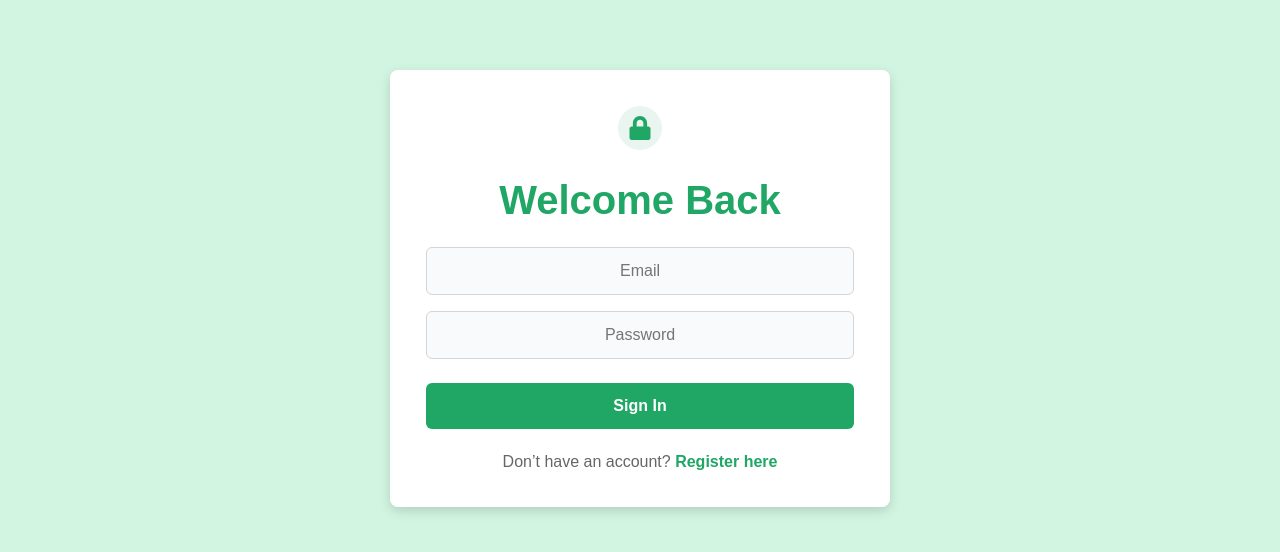
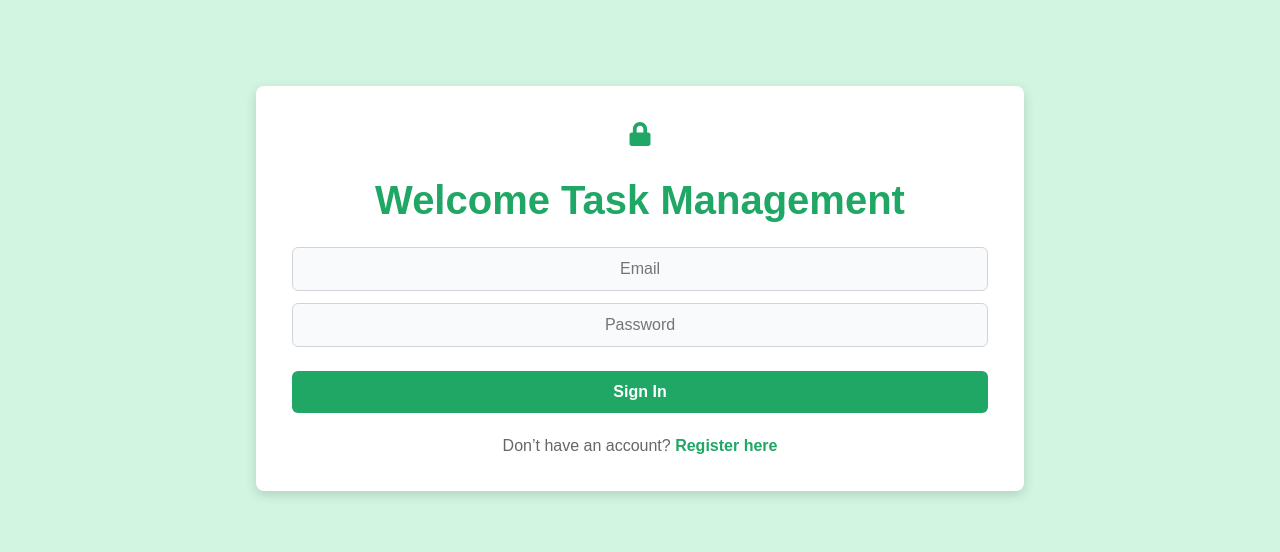
Before and after one commit to aashika1108/NeuroStack_Prototype, a React (Vite) app in the folder frontend/: page / in a window 1280 px wide. Shown: the part 294-846 px from the top of the page. Built offline with nearby package versions, Linux system fonts and the light colour scheme.

Commit message:
Sixth Commit: FIx UI Update

```diff
--- a/frontend/src/pages/Login.jsx
+++ b/frontend/src/pages/Login.jsx
@@ -21,13 +21,13 @@ const Login = () => {
 
   return (
     <div className="login-container">
-      <div className="card no-scroll">
+      <div className="login-card">
         <div style={{ display: "flex", justifyContent: "center", marginBottom: "28px" }}> {/* Slightly increased margin for bigger box */}
           <div className="icon-circle">
             <FaLock className="icon" color="#20a665" size={24} /> {/* Larger icon for bigger box */}
           </div>
         </div>
-        <h1 style={{ fontSize: "2.5rem", fontWeight: "bold", color: "#20a665", marginBottom: "24px", textAlign: "center" }}>Welcome Back</h1> {/* Larger font and centered for bigger box */}
+        <h1 style={{ fontSize: "2.5rem", fontWeight: "bold", color: "#20a665", marginBottom: "24px", textAlign: "center" }}>Welcome Task Management</h1> {/* Larger font and centered for bigger box */}
         <form onSubmit={handleSubmit} style={{ textAlign: "center" }}>
           <div className="form-group">
             <input
--- a/frontend/src/styles.css
+++ b/frontend/src/styles.css
@@ -29,16 +29,30 @@ body {
   justify-content: center;
 }
 
-/* Card Styles */
+/* Card Styles (for Login, Register, TaskDetails) */
 .card {
   background: #fff;
+  align-self: center;
+  margin: auto;
+  margin-top: 20px;
   border-radius: 8px; /* Simple, rounded corners */
-  box-shadow: 0 4px 12px rgba(0, 0, 0, 0.15); /* Subtle shadow for depth */
-  padding: 36px; /* Increased padding for slightly bigger box (login, register, task details) */
-  width: 100%;
-  max-width: 500px; /* Default for login, register, task details */
+  box-shadow: 0 4px 12px rgba(0, 0, 0, 0.15);  /*Subtle shadow for depth */
+  padding: 36px; /* Increased padding for slightly bigger box */
+  width: 80%; /* Default for login, register, task details */
   transition: transform 0.2s ease; /* Simple hover effect */
-  max-height: 90vh; /* Limit card height to prevent overflow, but aim for no scroll */
+  /*max-height: 1000vh;  Limit card height to prevent overflow, but aim for no scroll */
+  overflow: hidden; /* Prevent scrolling within the card */
+}
+
+.login-card {
+  background: #ffffff;
+  margin: auto;
+  border-radius: 8px; /* Simple, rounded corners */
+  box-shadow: 0 4px 12px rgba(0, 0, 0, 0.15);  /*Subtle shadow for depth */
+  padding: 36px; /* Increased padding for slightly bigger box */
+  width: 60%; /* Default for login, register, task details */
+  transition: transform 0.2s ease; /* Simple hover effect */
+  /*max-height: 1000vh;  Limit card height to prevent overflow, but aim for no scroll */
   overflow: hidden; /* Prevent scrolling within the card */
 }
 
@@ -46,15 +60,14 @@ body {
   transform: translateY(-2px); /* Simple hover lift */
 }
 
-/* Dashboard-Specific Card Styles */
+/* Dashboard-Specific Card Styles (Confirmed, 100% Width) */
 .dashboard-card {
-  background: #fff;
+  background: #fff; /* Simple white background, matching screenshot */
   border-radius: 8px; /* Simple, rounded corners */
   box-shadow: 0 4px 12px rgba(0, 0, 0, 0.15); /* Subtle shadow for depth */
-  padding: 40px; /* Increased padding for dashboard */
-  margin: 20px; /* Added margin for dashboard */
-  width: 100%;
-  max-width: 600px; /* Increased max-width for dashboard, matching screenshot */
+  padding: 20px; /* Adjusted padding for dashboard, matching screenshot */
+  margin: 10px; /* Adjusted margin for dashboard, matching screenshot */
+  width: 60%; /* Set to full width, matching screenshot */
   transition: transform 0.2s ease; /* Simple hover effect */
   max-height: 90vh; /* Limit card height to prevent overflow, but aim for no scroll */
   overflow: hidden; /* Prevent scrolling within the card */
@@ -64,16 +77,59 @@ body {
   transform: translateY(-2px); /* Simple hover lift */
 }
 
-/* Form Styles */
+/* Dashboard Grid (Confirmed, Unchanged) */
+.dashboard-grid {
+  display: grid;
+  gap: 15px; /* Adjusted gap to match screenshot */
+  grid-template-columns: repeat(1, 1fr);
+  padding: 0 10px; /* Adjusted padding for spacing, matching screenshot */
+  max-height: 70vh; /* Limit height to prevent scrolling */
+  overflow-y: auto; /* Allow vertical scrolling within grid if needed */
+}
+
+@media (min-width: 640px) {
+  .dashboard-grid {
+    grid-template-columns: repeat(2, 1fr);
+  }
+}
+
+@media (min-width: 1024px) {
+  .dashboard-grid {
+    grid-template-columns: repeat(3, 1fr);
+  }
+}
+
+
+.card:hover {
+  transform: translateY(-2px); /* Simple hover lift */
+}
+
+/* Task Form Card Styles (Updated for 70% Width, Simplicity) */
+.task-form-card {
+  background: #fff; /* Simple white background, matching screenshot */
+  border-radius: 8px; /* Simple, rounded corners */
+  box-shadow: 0 4px 12px rgba(0, 0, 0, 0.15); /* Subtle shadow for depth */
+  padding: 15px; /* Increased padding for task form, matching screenshot */
+  margin-bottom: 15px; /* Consistent margin for spacing, matching screenshot */
+  width: 70%; /* Set to 70% width, matching request */
+  max-width: none; /* Remove max-width constraint */
+  overflow: hidden; /* Prevent internal scrolling */
+}
+
+.task-form-card:hover {
+  transform: translateY(-2px); /* Simple hover lift */
+}
+
+/* Form Styles (Updated for Simplicity, Matching Screenshot) */
 .form-group {
-  margin-bottom: 16px; /* Increased margin for slightly bigger box */
+  margin-bottom: 12px; /* Reduced margin for tighter fit, matching screenshot */
 }
 
 .input,
 textarea,
 select {
   width: 100%;
-  padding: 14px; /* Increased padding for slightly bigger inputs */
+  padding: 12px; /* Adjusted padding for visibility, matching screenshot */
   border: 1px solid #d1d5db;
   border-radius: 6px; /* Smaller radius for simplicity */
   font-size: 16px;
@@ -92,7 +148,7 @@ select:focus {
 
 button {
   width: 100%;
-  padding: 14px 24px; /* Increased padding for slightly bigger button */
+  padding: 12px 24px; /* Adjusted padding for visibility, matching screenshot */
   border-radius: 6px; /* Smaller radius for simplicity */
   font-size: 16px;
   font-weight: bold;
@@ -110,14 +166,14 @@ button:hover {
   background: #1a8a54; /* Darker shade of #20a665 */
 }
 
-/* Icon Styles */
+/* Icon Styles (Confirmed) */
 .icon {
   width: 24px; /* Larger icon for slightly bigger box (default) */
   height: 24px; /* Larger icon for slightly bigger box (default) */
   transition: color 0.2s ease;
 }
 
-/* TaskForm and TaskCard Icon Styles */
+/* TaskForm and TaskCard Icon Styles (Confirmed) */
 .task-form-icon,
 .task-card-icon {
   width: 20px; /* Smaller icon for TaskForm and TaskCard */
@@ -125,25 +181,16 @@ button:hover {
   transition: color 0.2s ease;
 }
 
-/* Icon Circle Styles */
-.icon-circle {
-  background: #e9f5ee; /* Lighter green for contrast with #20a665 */
-  border-radius: 50%;
-  padding: 10px; /* Increased padding for larger circle */
-  width: 44px; /* Increased size for slightly bigger box */
-  height: 44px; /* Increased size for slightly bigger box */
-  display: flex;
-  align-items: center;
-  justify-content: center;
-}
+/* Icon Circle Styles (Removed, Not Used in Screenshot) */
+/* Removed to keep it simple, as not visible in screenshot */
 
-/* Heading */
+/* Heading (Confirmed, Adjusted for Dashboard) */
 h1 {
   font-size: 2.5rem; /* Increased for slightly bigger box */
   font-weight: bold;
   color: #20a665; /* Main color for heading */
   margin-bottom: 24px; /* Increased margin for slightly bigger box */
-  text-align: center; /* Center heading */
+  text-align: center; /* Center heading, overridden in Dashboard */
 }
 
 h2 {
@@ -151,30 +198,10 @@ h2 {
   font-weight: bold;
   color: #20a665; /* Main color for heading */
   margin: 0;
-  text-align: center; /* Center heading */
+  text-align: center; /* Center heading, overridden in TaskForm for left alignment */
 }
 
-/* Dashboard Grid */
-.dashboard-grid {
-  display: grid;
-  gap: 16px; /* Reduced gap for tighter fit, matching screenshot */
-  grid-template-columns: repeat(1, 1fr);
-  padding: 0 20px; /* Added padding for spacing */
-}
-
-@media (min-width: 640px) {
-  .dashboard-grid {
-    grid-template-columns: repeat(2, 1fr);
-  }
-}
-
-@media (min-width: 1024px) {
-  .dashboard-grid {
-    grid-template-columns: repeat(3, 1fr);
-  }
-}
-
-/* Navbar Styles */
+/* Navbar Styles (Confirmed, Unchanged) */
 .navbar {
   background: #20a665; /* Main color */
   padding: 16px;
@@ -243,11 +270,11 @@ h2 {
   background: #b91c1c; /* Darker red for active state */
 }
 
-/* Task Card Actions */
+/* Task Card Actions (Updated for Simplicity, Matching Screenshot) */
 .task-actions {
-  margin-top: 24px;
+  margin-top: 8px; /* Adjusted margin to match screenshot */
   display: flex;
-  gap: 16px;
+  gap: 8px; /* Reduced gap for tighter fit, matching screenshot */
   justify-content: center; /* Center actions */
 }
 
@@ -261,7 +288,8 @@ h2 {
   text-decoration: none;
   display: flex;
   align-items: center;
-  gap: 8px;
+  gap: 4px; /* Reduced gap for simplicity */
+  padding: 6px 12px; /* Adjusted padding for visibility, matching screenshot */
   transition: color 0.2s ease;
 }
 
@@ -278,95 +306,22 @@ h2 {
   color: #dc2626;
 }
 
-/* Status Styles */
-.status-pending {
-  background: #f0f9f4; /* Lighter green for contrast with #20a665 */
-  color: #20a665; /* Main color */
-  border: 1px solid #d1d5db; /* Simple border for clarity */
-  border-radius: 6px; /* Smaller radius for simplicity */
-  padding: 4px 8px;
-  display: inline-block;
-  margin: 0;
-}
-
-.status-in-progress {
-  background: #f0f9f4; /* Lighter green for contrast with #20a665 */
-  color: #20a665; /* Main color */
-  border: 1px solid #d1d5db; /* Simple border for clarity */
-  border-radius: 6px; /* Smaller radius for simplicity */
-  padding: 4px 8px;
-  display: inline-block;
-  margin: 0;
-}
-
+/* Status Styles (Updated for Simplicity, Matching Screenshot) */
+.status-pending,
+.status-in-progress,
 .status-completed {
   background: #f0f9f4; /* Lighter green for contrast with #20a665 */
   color: #20a665; /* Main color */
   border: 1px solid #d1d5db; /* Simple border for clarity */
   border-radius: 6px; /* Smaller radius for simplicity */
-  padding: 4px 8px;
+  padding: 4px 8px; /* Adjusted padding for visibility, matching screenshot */
   display: inline-block;
   margin: 0;
 }
 
 .status {
-  padding: 8px 12px;
+  padding: 4px 8px; /* Adjusted padding for visibility, matching screenshot */
   font-size: 12px;
   font-weight: 500;
   display: inline-block;
 }
-
-/* Dashboard-Specific Card Styles (Confirmed) */
-.dashboard-card {
-  background: #fff;
-  border-radius: 8px; /* Simple, rounded corners */
-  box-shadow: 0 4px 12px rgba(0, 0, 0, 0.15); /* Subtle shadow for depth */
-  padding: 40px; /* Increased padding for dashboard */
-  margin: 20px; /* Added margin for dashboard */
-  width: 100%;
-  max-width: 600px; /* Increased max-width for dashboard, matching screenshot */
-  transition: transform 0.2s ease; /* Simple hover effect */
-  max-height: 90vh; /* Limit card height to prevent overflow, but aim for no scroll */
-  overflow: hidden; /* Prevent scrolling within the card */
-}
-
-.dashboard-card:hover {
-  transform: translateY(-2px); /* Simple hover lift */
-}
-
-/* Dashboard Grid (Confirmed, Adjusted for Task Cards) */
-.dashboard-grid {
-  display: grid;
-  gap: 16px; /* Reduced gap for tighter fit, matching screenshot (adjusted to 15px in Dashboard.jsx) */
-  grid-template-columns: repeat(1, 1fr);
-  padding: 0 20px; /* Added padding for spacing (adjusted to 0 10px in Dashboard.jsx) */
-}
-
-@media (min-width: 640px) {
-  .dashboard-grid {
-    grid-template-columns: repeat(2, 1fr);
-  }
-}
-
-@media (min-width: 1024px) {
-  .dashboard-grid {
-    grid-template-columns: repeat(3, 1fr);
-  }
-}
-
-/* Task Card Styles (Confirmed, Adjusted for Width) */
-.card {
-  background: #fff;
-  border-radius: 8px; /* Simple, rounded corners */
-  box-shadow: 0 4px 12px rgba(0, 0, 0, 0.15); /* Subtle shadow for depth */
-  padding: 36px; /* Increased padding for slightly bigger box (login, register, task details) */
-  width: 100%;
-  max-width: 500px; /* Default for login, register, task details */
-  transition: transform 0.2s ease; /* Simple hover effect */
-  max-height: 90vh; /* Limit card height to prevent overflow, but aim for no scroll */
-  overflow: hidden; /* Prevent scrolling within the card */
-}
-
-.card:hover {
-  transform: translateY(-2px); /* Simple hover lift */
-}
```
Also changed, not shown: frontend/src/components/TaskCard.jsx (+8 -8 lines), frontend/src/components/TaskForm.jsx (+9 -9 lines), frontend/src/pages/Dashboard.jsx (+5 -5 lines).
